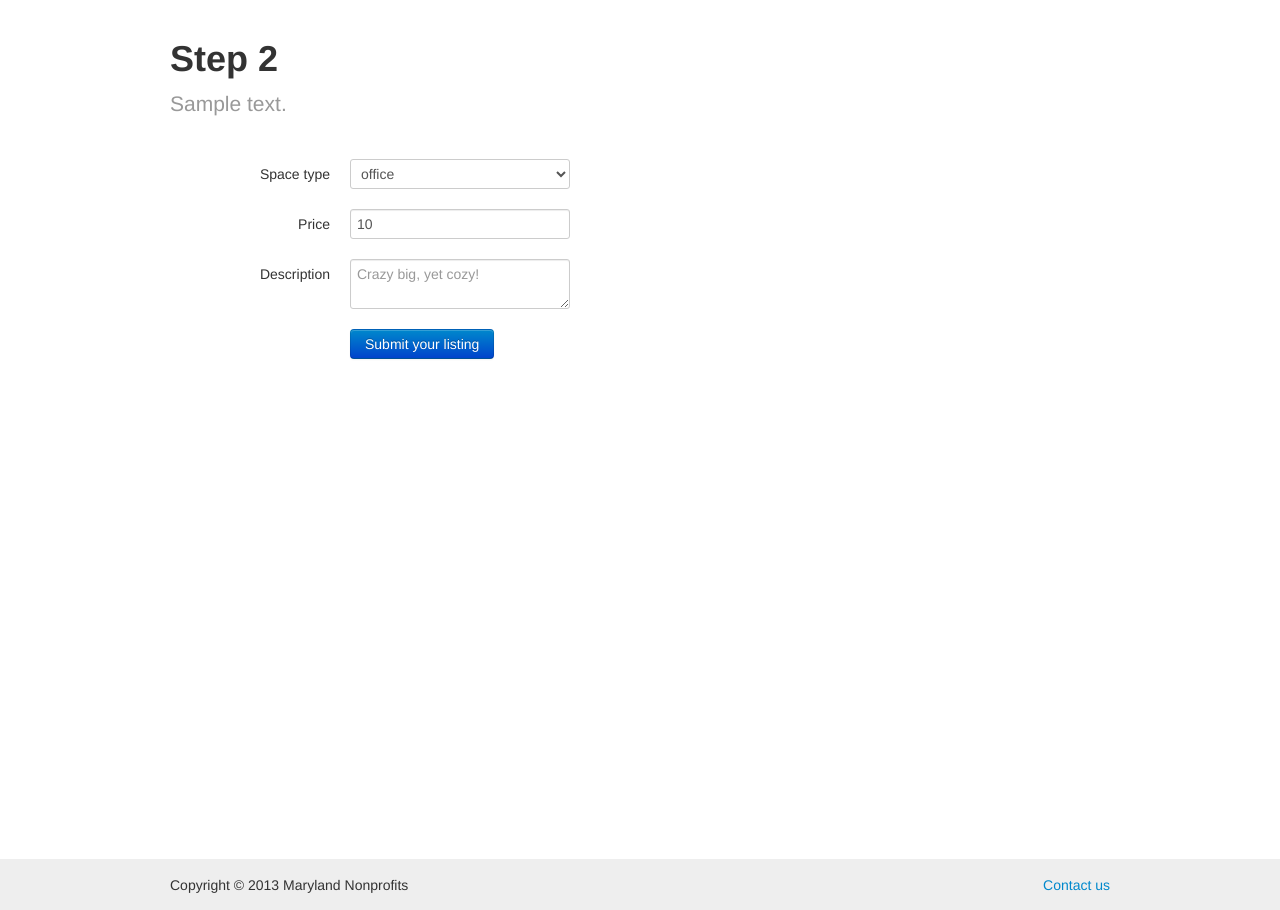
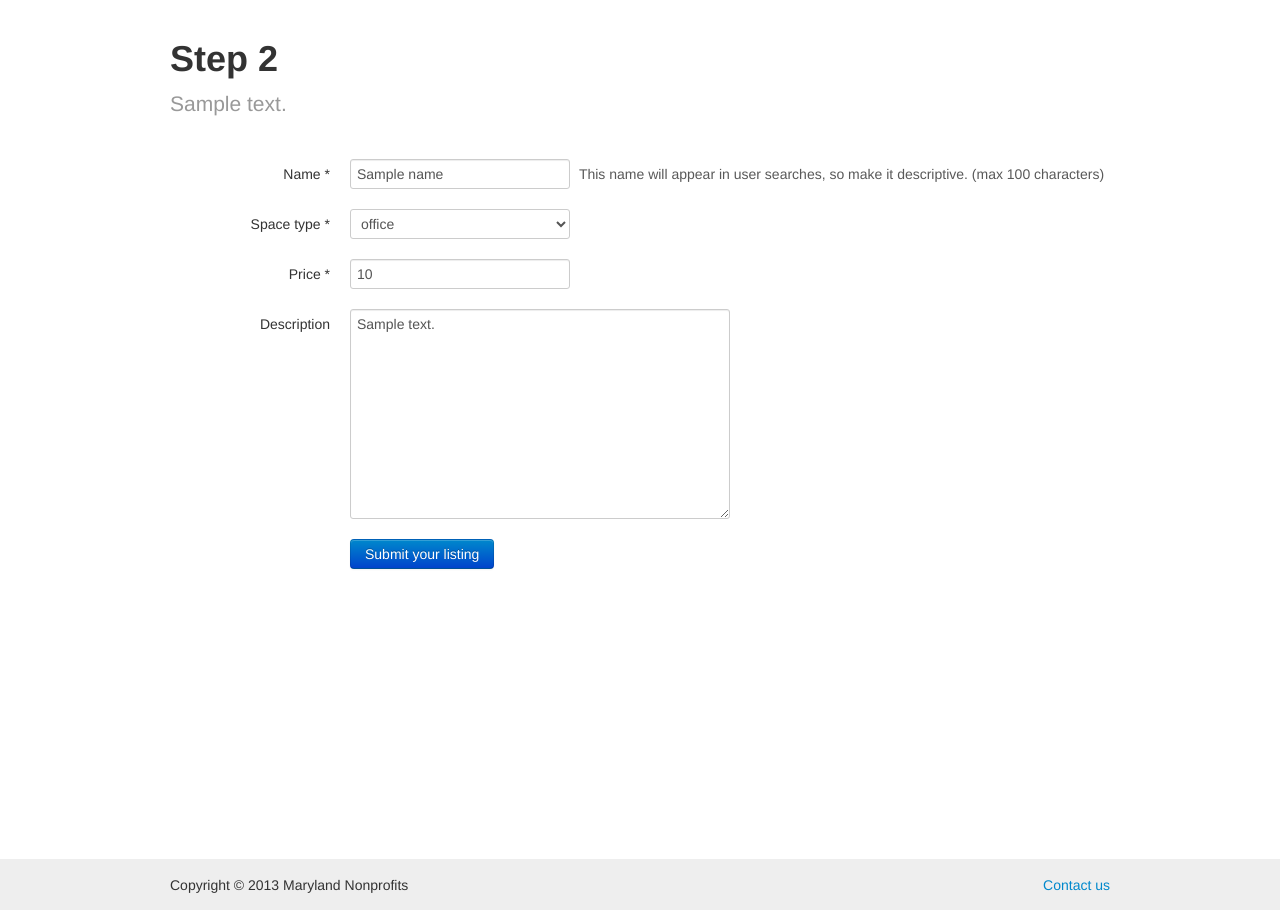
Before and after one commit to josephturnerjr/spacefinder, a Flask app: template spacefinder/templates/submit2.html in a window 1280 px wide. Shown: the part 42-952 px from the top of the page. Run offline with Flask 2, Linux system fonts and the light colour scheme; the template is opened without the code that fills it: most values are stand-ins (such as "Sample title", 1, 10 or a date in 2020); some libraries are stand-ins or nearby versions.

Commit message:
Add name to the listings, fix submission bugs

```diff
--- a/spacefinder/models.py
+++ b/spacefinder/models.py
@@ -42,7 +42,8 @@ class Listing(db.Model):
     __tablename__ = "listings"
     id = db.Column(db.Integer, primary_key=True)
     published = db.Column(db.Boolean(), default=False, nullable=False)
-    address = db.Column(db.String(120), nullable=False)
+    name = db.Column(db.String(100), nullable=False)
+    address = db.Column(db.String(240), nullable=False)
     latitude = db.Column(db.String(16), nullable=False)
     longitude = db.Column(db.String(16), nullable=False)
     space_type = db.Column(db.Enum('office', 'meeting'), nullable=False)
@@ -50,10 +51,11 @@ class Listing(db.Model):
     description = db.Column(db.Text(), nullable=False)
     created = db.Column(db.DateTime, nullable=False)
 
-    def __init__(self, address, lat, lon, space_type, price, description):
+    def __init__(self, address, lat, lon, name, space_type, price, description):
         self.address = address
         self.latitude = lat
         self.longitude = lon
+        self.name = name
         self.space_type = space_type
         self.price = price
         self.description = description
--- a/spacefinder/templates/submit2.html
+++ b/spacefinder/templates/submit2.html
@@ -17,11 +17,18 @@
       <input type="hidden" name="address" value="{{address}}">
       <input type="hidden" name="latitude" value="{{lat}}">
       <input type="hidden" name="longitude" value="{{lon}}">
-      <div class="control-group">
+      <div class="control-group error">
         <span class="help-block">{{error}}</span>
       </div>
       <div class="control-group">
-        <label class="control-label" for="inputType">Space type</label>
+        <label class="control-label" for="inputName">Name *</label>
+        <div class="controls">
+          <input type='text' name="name" maxlength="100" id="inputName" value="{{name}}" placeholder="Quiet space near the water"></textarea>
+          <span class="help-inline">This name will appear in user searches, so make it descriptive. (max 100 characters)</span>
+        </div>
+      </div>
+      <div class="control-group">
+        <label class="control-label" for="inputType">Space type *</label>
         <div class="controls">
           <select name="space_type" id="inputType">
             {% for type in ["office", "meeting"] %}
@@ -32,16 +39,16 @@
         </div>
       </div>
       <div class="control-group">
-        <label class="control-label" for="inputPrice">Price</label>
+        <label class="control-label" for="inputPrice">Price *</label>
         <div class="controls">
-          <input type="text" value="{{price}}" name="price" id="inputPrice" placeholder="Free!">
+          <input type="text" value="{{price}}" name="price" id="inputPrice" placeholder="100">
           <span class="help-inline"></span>
         </div>
       </div>
       <div class="control-group">
         <label class="control-label" for="inputDescription">Description</label>
         <div class="controls">
-          <textarea value="{{description}}" name="description" id="inputDescription" placeholder="Crazy big, yet cozy!"></textarea>
+          <textarea name="description" id="inputDescription" class='span5' rows="10" cols="40" placeholder="Suggestions: size, amenities, parking, shared/private space, wifi/internet access, availability, etc. Use this description to sell your space!">{{description}}</textarea>
           <span class="help-inline"></span>
         </div>
       </div>
```
Also changed, not shown: spacefinder/db_functions.py (+7 -2 lines), spacefinder/templates/submit.html (+0 -44 lines), 1 other file.
